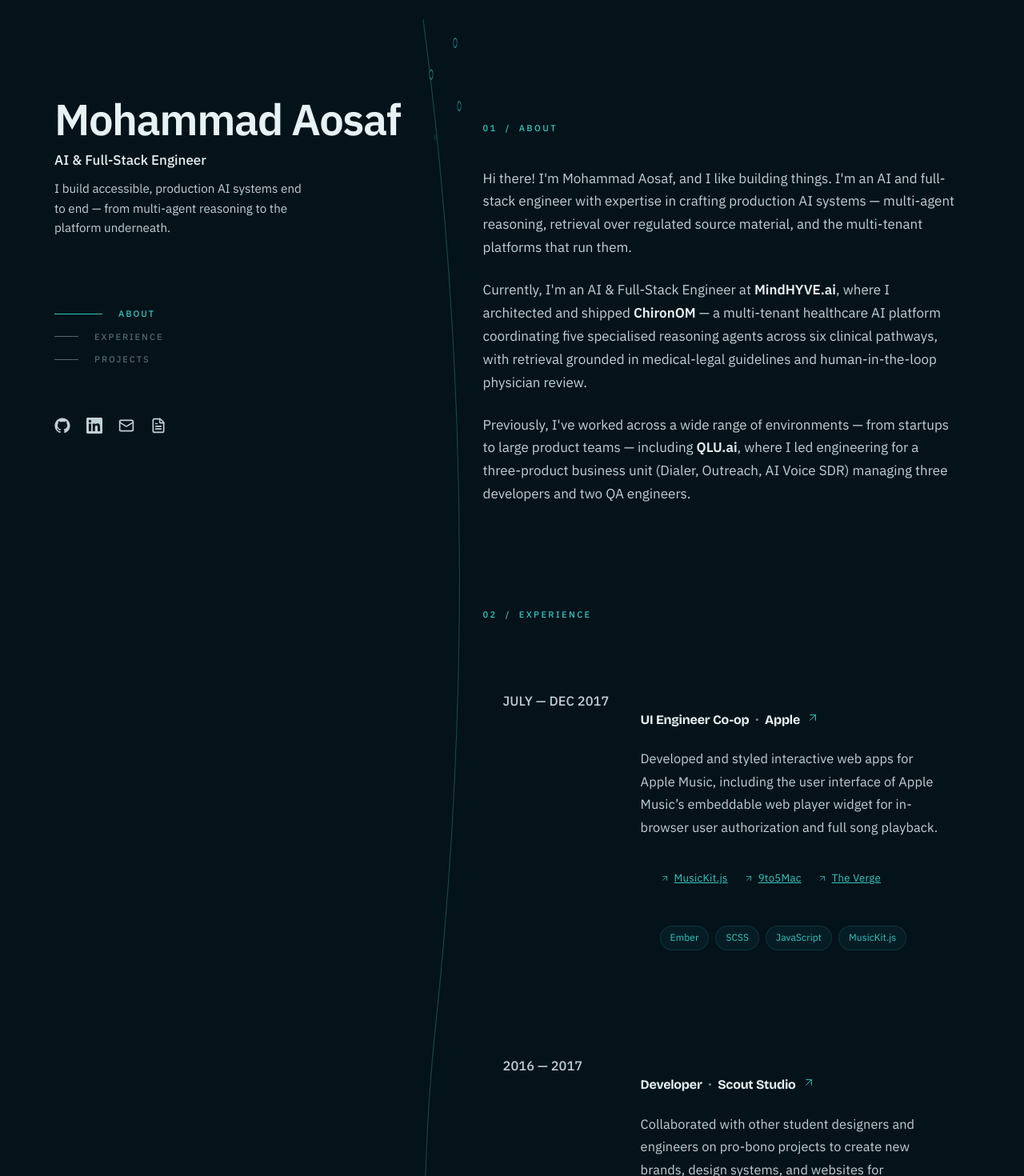
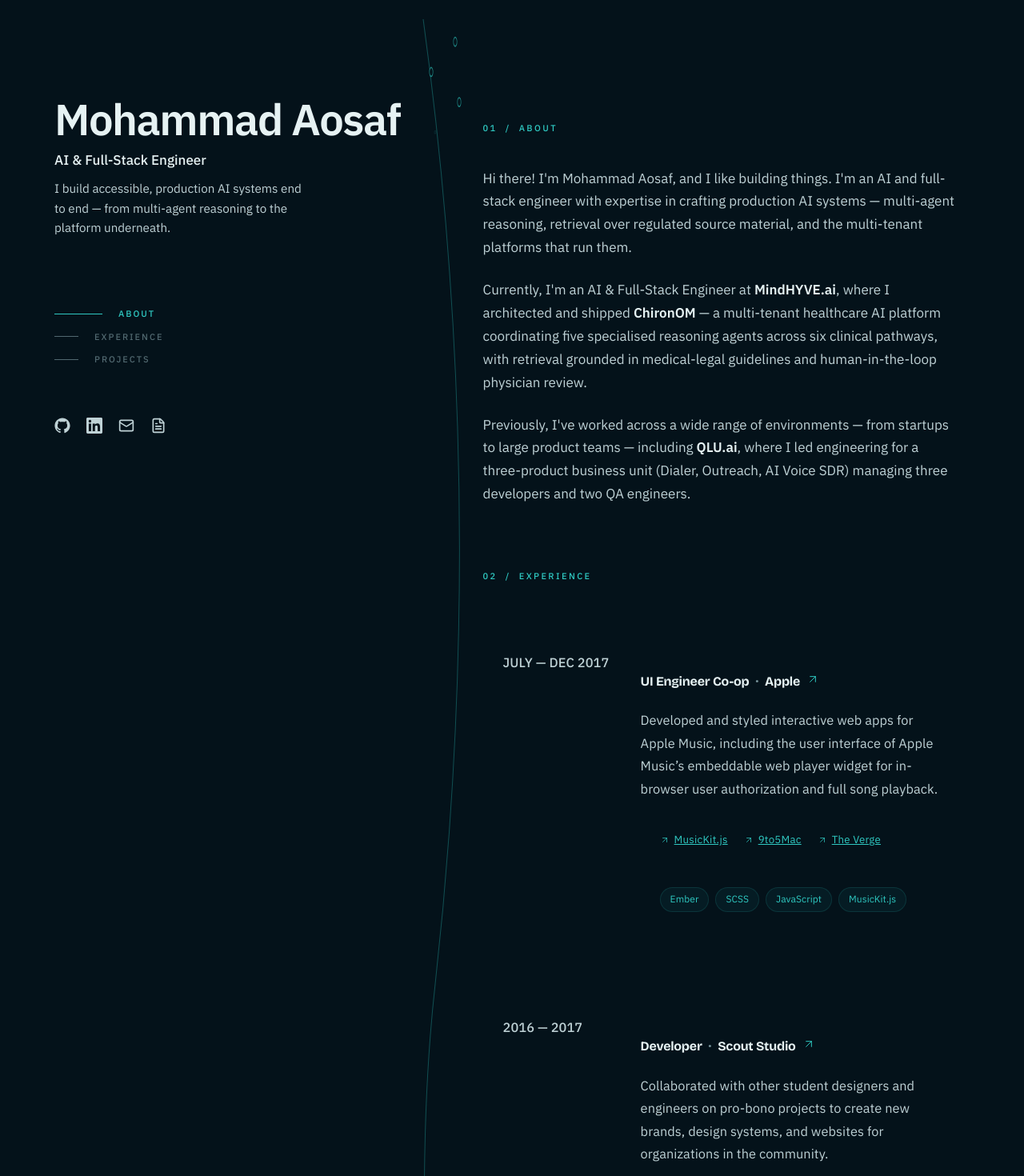
Before and after one commit to Hertz-7/my-portfolio, a Next.js app: page / in a window 1280 px wide. Shown: the top 1470 px of the page at 80% size. Built offline with nearby package versions, Linux system fonts and the light colour scheme.

Commit message:
scroll fix

```diff
--- a/src/app/globals.css
+++ b/src/app/globals.css
@@ -85,7 +85,7 @@
   width: 100%;
   max-width: 1240px;
   margin: 0 auto;
-  padding: 1.5rem 1.25rem 6rem;
+  padding: 1.5rem 1.25rem 0;
   position: relative;
 }
 
@@ -108,7 +108,7 @@
     display: grid;
     grid-template-columns: minmax(260px, 0.8fr) minmax(0, 1.2fr);
     column-gap: 110px;
-    padding: 1.5rem 3rem 6rem;
+    padding: 1.5rem 3rem 0;
   }
 }
 
@@ -138,7 +138,7 @@
 .portfolio-main {
   position: relative;
   padding-top: 1.5rem;
-  padding-bottom: 6rem;
+  padding-bottom: 3rem;
   min-width: 0;
   max-width: 62ch;
 }
@@ -146,7 +146,7 @@
 @media (min-width: 1024px) {
   .portfolio-main {
     padding-top: 8rem;
-    padding-bottom: 6rem;
+    padding-bottom: 3rem;
     max-width: 62ch;
   }
 }
--- a/src/components/About.tsx
+++ b/src/components/About.tsx
@@ -6,7 +6,7 @@
   return (
     <section
       id="about"
-      className="scroll-mt-24 relative z-10 pt-2 pb-24 lg:pt-0 lg:pb-32"
+      className="scroll-mt-24 relative z-10 pt-2 pb-16 lg:pt-0 lg:pb-20"
     >
       <p className="text-[11px] font-medium tracking-[0.22em] uppercase text-[var(--accent)] mb-6 sm:mb-8 lg:mb-10">
         01 &nbsp;/&nbsp; About
--- a/src/components/Experience.tsx
+++ b/src/components/Experience.tsx
@@ -7,7 +7,7 @@
   return (
     <section
       id="experience"
-      className="scroll-mt-24 relative pt-2 pb-24 lg:pt-0 lg:pb-32"
+      className="scroll-mt-24 relative pt-2 pb-20 lg:pt-0 lg:pb-24"
     >
       <p className="text-[11px] font-medium tracking-[0.22em] uppercase text-[var(--accent)] mb-6 sm:mb-8 lg:mb-14">
         02 &nbsp;/&nbsp; Experience
--- a/src/components/Portfolio.tsx
+++ b/src/components/Portfolio.tsx
@@ -23,7 +23,7 @@
           <Projects />
         </div>
 
-        <footer className="relative z-10 mt-12 pt-8 border-t border-[var(--hair)]">
+        <footer className="relative z-10 mt-4 pt-8 border-t border-[var(--hair)]">
           <p className="text-[var(--dim)] text-[11px] tracking-[0.18em] uppercase">
             Designed &amp; built by Mohammad Aosaf &nbsp;·&nbsp; Islamabad, PK
           </p>
--- a/src/components/Projects.tsx
+++ b/src/components/Projects.tsx
@@ -7,7 +7,7 @@
   return (
     <section
       id="projects"
-      className="scroll-mt-24 pt-2 pb-24 lg:pt-0 lg:pb-32"
+      className="scroll-mt-24 pt-2 pb-20 lg:pt-0 lg:pb-24"
     >
       <p className="text-[11px] font-medium tracking-[0.22em] uppercase text-[var(--accent)] mb-6 sm:mb-8 lg:mb-14">
         03 &nbsp;/&nbsp; Projects
```
